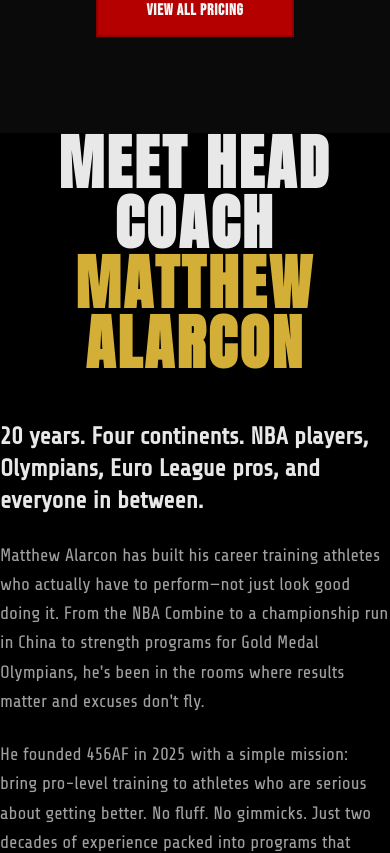
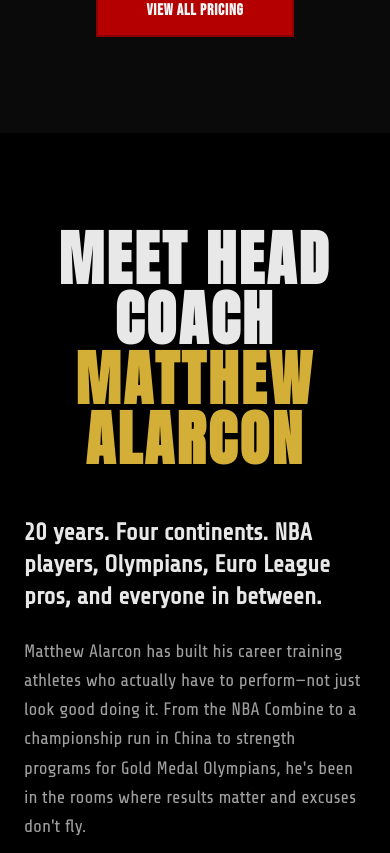
Before and after one commit to ghxstship/scorpion26.10, a Next.js app: page / in a window 390 px wide. Shown: the part 5460-6313 px from the top of the page. Built offline with nearby package versions, Linux system fonts and the light colour scheme.

Commit message:
Fix AboutSection responsive padding - add container px-6 and py-24 md:py-32

```diff
--- a/src/components/sections/AboutSection.tsx
+++ b/src/components/sections/AboutSection.tsx
@@ -4,7 +4,8 @@
  */
 export function AboutSection() {
   return (
-    <section className="bg-[var(--grey-950)]">
+    <section className="bg-[var(--grey-950)] py-24 md:py-32">
+      <div className="container px-6">
         <div className="mx-auto max-w-4xl">
           {/* Page Header */}
           <div className="mb-12 text-center">
@@ -32,6 +33,7 @@ export function AboutSection() {
             </p>
           </div>
         </div>
+      </div>
     </section>
   )
 }
```
Lines whose indentation alone changed are shown as unchanged.
